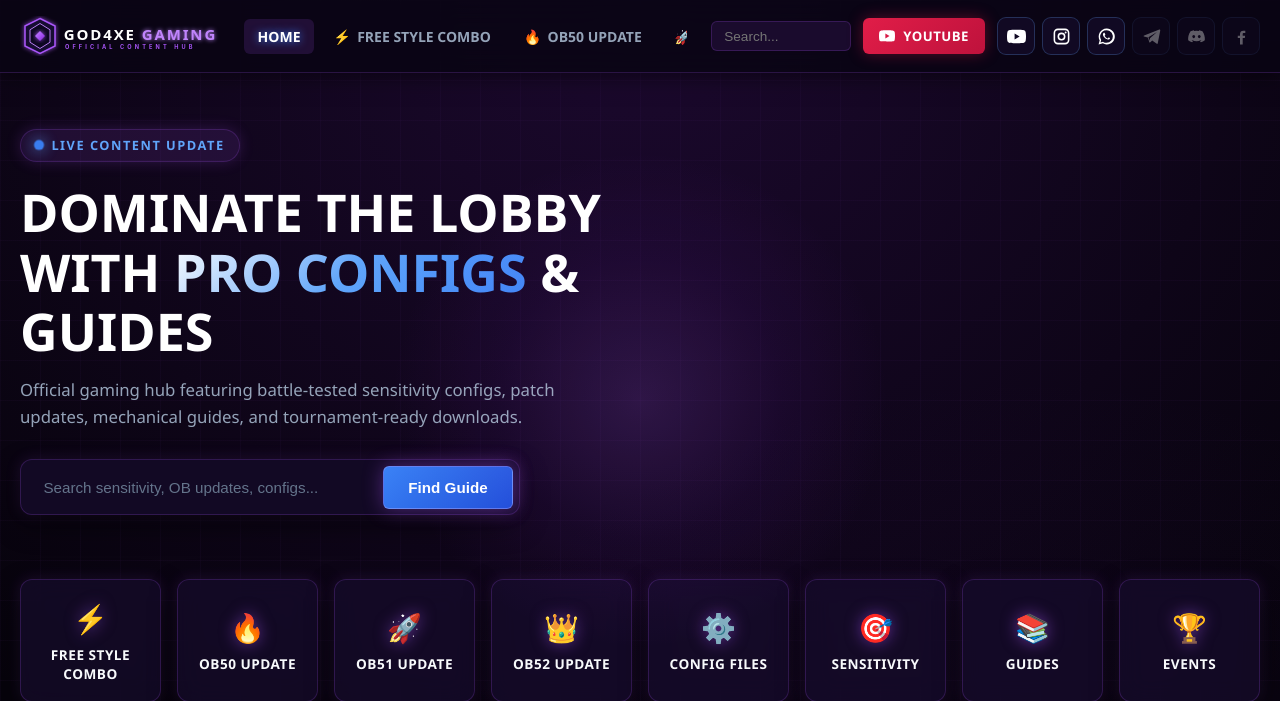
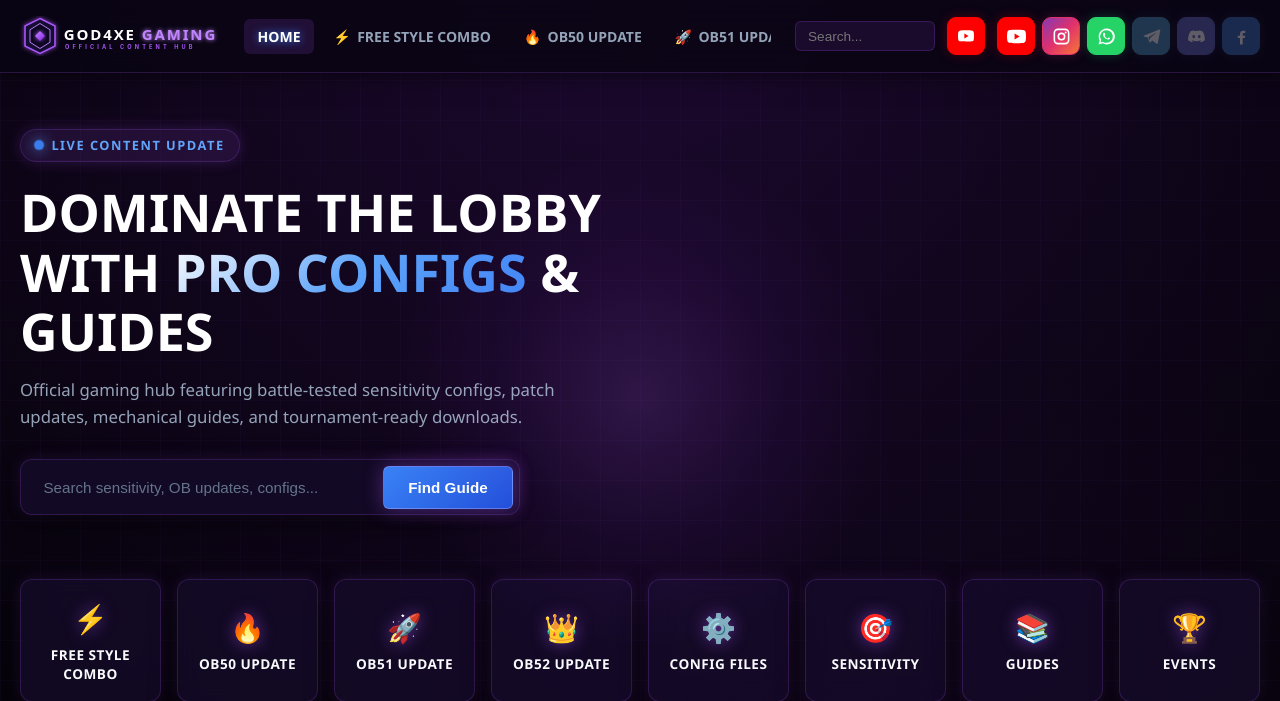
Before and after one commit to PrimeAyush7/gaming-channel-website, a FastAPI app: page / in a window 1280 px wide. Shown: the top 701 px of the page. Run offline with FastAPI, Linux system fonts and the light colour scheme; data comes from the database, SQL or seed files in the repository; data that the repository does not hold is empty; some libraries are stand-ins or nearby versions.

Commit message:
Refactor social media button styles and remove YouTube styles
Removed old YouTube button styles and added new social media button styles with hover effects.

```diff
--- a/gaming_channel_website/app/static/css/style.css
+++ b/gaming_channel_website/app/static/css/style.css
@@ -271,29 +271,7 @@ body {
   box-shadow: 0 0 12px rgba(168, 85, 247, 0.4);
 }
 
-.yt-sub-btn {
-  background: linear-gradient(135deg, #e11d48, #be123c);
-  color: #fff;
-  font-size: 0.825rem;
-  font-weight: 700;
-  text-transform: uppercase;
-  letter-spacing: 0.5px;
-  padding: 0.55rem 1rem;
-  border-radius: var(--radius-sm);
-  text-decoration: none;
-  display: inline-flex;
-  align-items: center;
-  gap: 0.5rem;
-  box-shadow: 0 0 15px rgba(225, 29, 72, 0.35);
-  transition: all var(--transition-fast);
-}
-
-.yt-sub-btn:hover {
-  background: linear-gradient(135deg, #f43f5e, #e11d48);
-  box-shadow: 0 0 20px rgba(244, 63, 94, 0.6);
-  transform: translateY(-2px);
-}
-
+/* Social Media Buttons */
 .social-links {
   display: flex;
   align-items: center;
@@ -303,14 +281,15 @@ body {
 .social-btn {
   width: 38px;
   height: 38px;
+  padding: 0;
   display: inline-flex;
   align-items: center;
   justify-content: center;
   border-radius: 9px;
   color: #fff;
-  background: rgba(20, 12, 40, 0.8);
-  border: 1px solid rgba(96, 165, 250, 0.25);
-  transition: .2s ease;
+  text-decoration: none;
+  border: 1px solid transparent;
+  transition: all 0.2s ease;
 }
 
 .social-btn svg {
@@ -319,23 +298,85 @@ body {
   fill: currentColor;
 }
 
-.social-btn:hover {
-  transform: translateY(-2px);
-  color: #60a5fa;
-  border-color: #3b82f6;
-  box-shadow: 0 0 16px rgba(59, 130, 246, .45);
+/* YouTube */
+.social-btn.youtube {
+  background: #ff0000;
+  border-color: #ff0000;
+  box-shadow: 0 0 12px rgba(255, 0, 0, 0.25);
 }
 
-.social-btn.disabled {
-  opacity: .35;
-  cursor: not-allowed;
+/* Instagram */
+.social-btn.instagram {
+  background: linear-gradient(135deg, #833ab4, #e1306c, #f77737);
+  border-color: #e1306c;
+  box-shadow: 0 0 12px rgba(225, 48, 108, 0.25);
 }
 
-.social-btn.disabled:hover {
-  transform: none;
+/* WhatsApp */
+.social-btn.whatsapp {
+  background: #25d366;
+  border-color: #25d366;
+  box-shadow: 0 0 12px rgba(37, 211, 102, 0.25);
+}
+
+/* Telegram */
+.social-btn.telegram {
+  background: #229ed9;
+  border-color: #229ed9;
+  box-shadow: 0 0 12px rgba(34, 158, 217, 0.25);
+}
+
+/* Discord */
+.social-btn.discord {
+  background: #5865f2;
+  border-color: #5865f2;
+  box-shadow: 0 0 12px rgba(88, 101, 242, 0.25);
+}
+
+/* Facebook */
+.social-btn.facebook {
+  background: #1877f2;
+  border-color: #1877f2;
+  box-shadow: 0 0 12px rgba(24, 119, 242, 0.25);
+}
+
+/* Hover */
+.social-btn:not(.disabled):hover {
+  transform: translateY(-2px) scale(1.05);
+  filter: brightness(1.12);
+}
+
+/* Coming Soon buttons */
+.social-btn.disabled {
+  opacity: 0.35;
+  cursor: not-allowed;
+  filter: grayscale(0.4);
+}
+
+/* Remove old large YouTube styling */
+.yt-sub-btn {
+  width: 38px;
+  height: 38px;
+  padding: 0;
+  display: inline-flex;
+  align-items: center;
+  justify-content: center;
+  gap: 0;
+  border-radius: 9px;
+  background: #ff0000;
   color: #fff;
-  border-color: rgba(96, 165, 250, 0.25);
-  box-shadow: none;
+  border: 1px solid #ff0000;
+  box-shadow: 0 0 12px rgba(255, 0, 0, 0.25);
+}
+
+.yt-sub-btn span {
+  display: none;
+}
+
+.yt-sub-btn:hover {
+  background: #ff0000;
+  box-shadow: 0 0 20px rgba(255, 0, 0, 0.55);
+  transform: translateY(-2px) scale(1.05);
 }
 
 /* Mobile Toggle */
```
